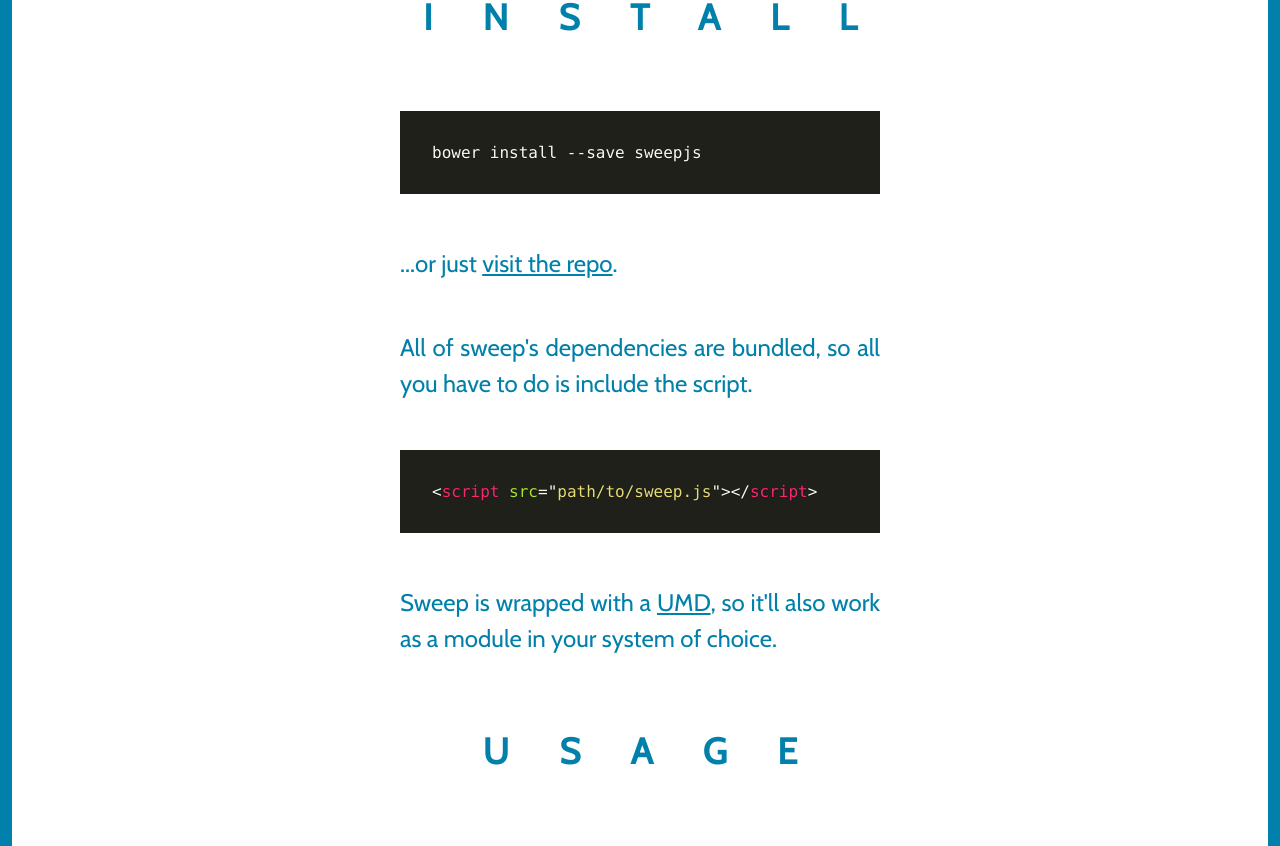
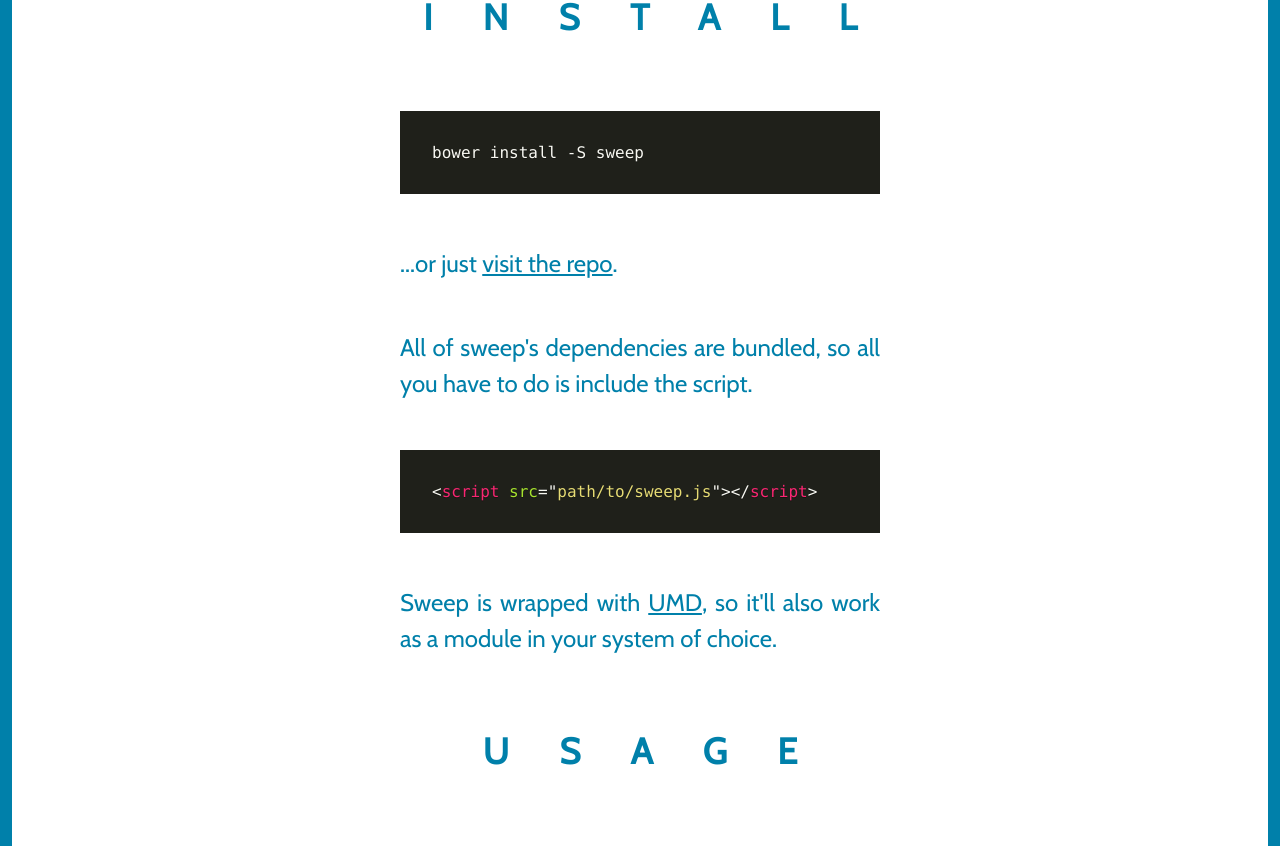
Before and after one commit to rileyjshaw/sweep, a plain HTML site: page index.html in a window 1280 px wide. Shown: the part 1009-1855 px from the top of the page. Drawn offline with nearby package versions, Linux system fonts and the light colour scheme.

Commit message:
Fix bower command

```diff
--- a/index.html
+++ b/index.html
@@ -25,12 +25,12 @@
     <p>I've written an in-depth post about the need for HSL transitions <a href="http://rileyjshaw.com/blog/hue-angle-transitions/">here</a>.</p>
 
   <h2 id="install">Install</h2>
-    <pre><code class="language-bash">bower install --save sweepjs</code></pre>
+    <pre><code class="language-bash">bower install -S sweep</code></pre>
     <p>...or just <a href="https://github.com/rileyjshaw/sweep/tree/master/bin/sweep.min.js">visit the repo</a>.</p>
 
     <p>All of sweep's dependencies are bundled, so all you have to do is include the script.</p>
     <pre><code class="language-markup">&lt;script src="path/to/sweep.js"&gt;&lt;/script&gt;</code></pre>
-    <p>Sweep is wrapped with a <a href="https://github.com/umdjs/umd">UMD</a>, so it'll also work as a module in your system of choice.</p>
+    <p>Sweep is wrapped with <a href="https://github.com/umdjs/umd">UMD</a>, so it'll also work as a module in your system of choice.</p>
 
   <h2 id="usage">Usage</h2>
   <p>Using <strong>sweep.js</strong> to transition an element's color is easy. Whenever you want to trigger an HSL sweep, call:</p>
```
